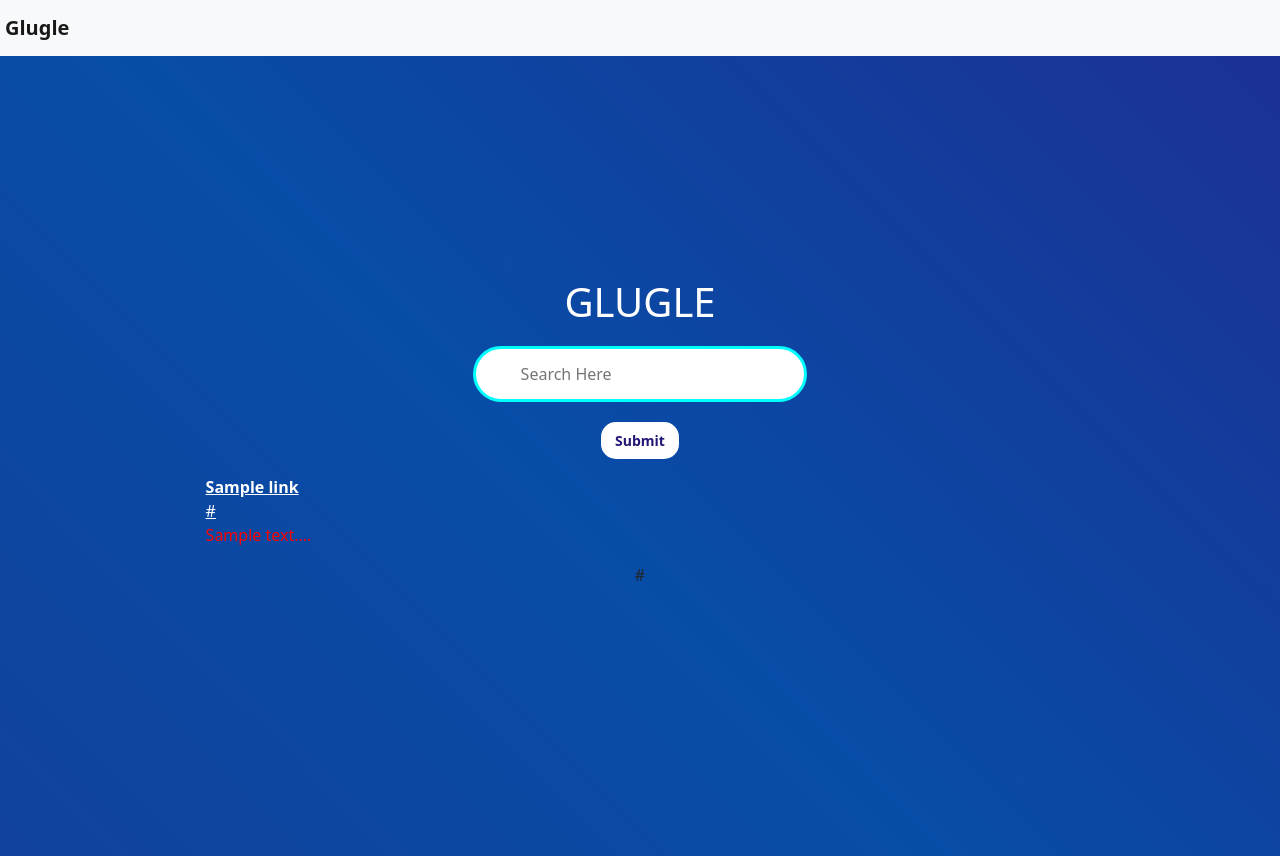
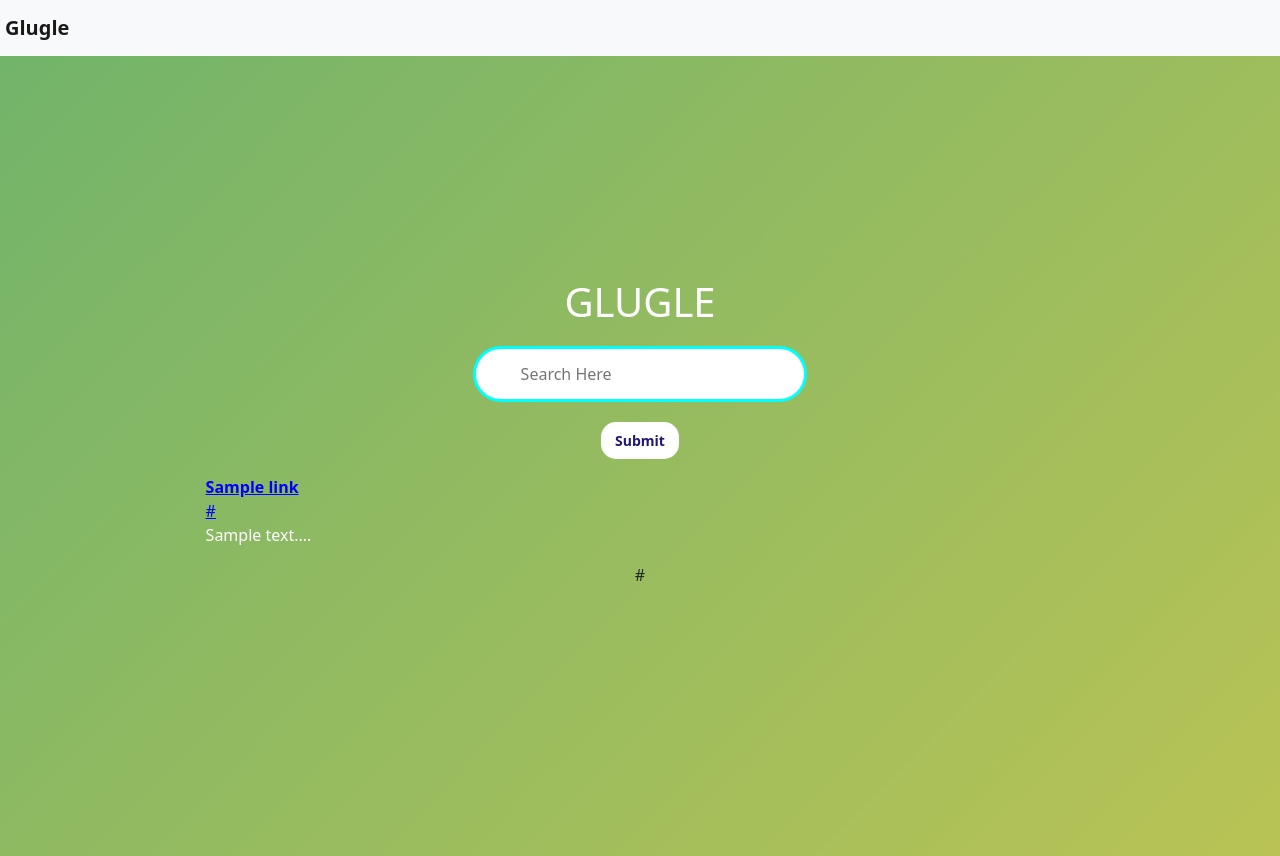
Before and after one commit to lugnitdgp/TDoC-Glugle, a Flask app: template app_web/templates/results.html in a window 1280 px wide. Run offline with Flask 2, Linux system fonts and the light colour scheme; the template is opened without the code that fills it: most values are stand-ins (such as "Sample title", 1, 10 or a date in 2020); some libraries are stand-ins or nearby versions.

Commit message:
design changes

```diff
--- a/app_web/static/styles/design.css
+++ b/app_web/static/styles/design.css
@@ -1,19 +1,25 @@
-body{
+body {
     font-family: Arial, sans-serif;
-    /* background-color: #0d0d0d !important; */
-    background-image:linear-gradient(45deg,rgb(27, 10, 102),rgb(37, 44, 131),rgb(7, 77, 168),rgb(59, 8, 117)) ;
+    background-color: #f2cf43;
+    background-image: linear-gradient(315deg, #f2cf43 0%, #19a186 74%);
     background-size: 400% 400%;
     animation: fant 12s ease infinite;
+}
 
+@keyframes fant {
+    0% {
+        background-position: 0% 50%;
+    }
 
+    50% {
+        background-position: 100% 50%;
+    }
 
+    100% {
+        background-position: 0% 50%;
     }
- @keyframes fant{
-     0%{background-position: 0% 50%;}
-     50%{background-position: 100% 50%;}
-     100%{background-position: 0% 50%;}
 }
- section{
+section {
     position: relative;
     width: 100%;
     display: flex;
@@ -22,7 +28,7 @@ body{
     min-height: 100vh;
 }
 
- .lab{
+.lab {
     color: #fff;
     position: relative;
     /* color:cyan; */
@@ -30,7 +36,8 @@ body{
 
 
 }
- section.main{
+
+section.main {
 
     width: 580px;
     display: flex;
@@ -38,20 +45,21 @@ body{
     align-items: center;
     justify-content: center;
 }
-.searchBox
- {
+
+.searchBox {
     position: relative;
-     width:30%;
+    width: 30%;
     margin-top: 20px;
 }
- .search{
+
+.search {
     width: 100%;
     padding: 13px;
     padding-left: 45px;
     padding-right: 60px;
     border-radius: 30px;
-     border: 3px solid cyan ;
-     color:black;
+    border: 3px solid cyan;
+    color: black;
     outline: none;
 
 
--- a/app_web/templates/results.html
+++ b/app_web/templates/results.html
@@ -7,8 +7,6 @@
         <h1 class="lab">GLUGLE</h1>
         <div class="searchBox">
             <form action="/search_results">
-
-
                 <input type="text" class="search" placeholder="Search Here" name="gold">
                 <input type="submit" style="padding:10px;margin-top:20px; background:white;
             border: none;
@@ -34,12 +32,12 @@
     <div class="container mt-3" style="width:80%">
 
         <div class="col">
-            <strong><a style="color:white" href="{{ link.url }}" target="_ blank">{{ link.title }}</a></strong>
+            <strong><a style="color:rgb(0, 0, 255)" href="{{ link.url }}" target="_ blank">{{ link.title }}</a></strong>
         </div>
 
         <div class="col">
-            <a style="color:white;width:50%" href="{{ link.url }}" target="_blank">{{ link.url }}</a>
-            <p style="color:red">{{ link.description[:300] }}...</p>
+            <a style="color:rgb(0, 0, 255);width:50%" href="{{ link.url }}" target="_blank">{{ link.url }}</a>
+            <p style="color:white">{{ link.description[:300] }}...</p>
         </div>
     </div>
     {% endfor %}
```
Lines whose indentation alone changed are shown as unchanged.
